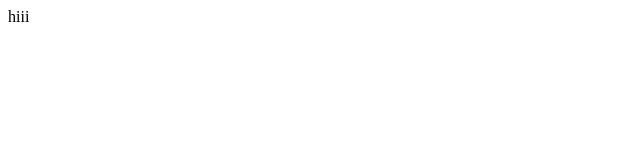
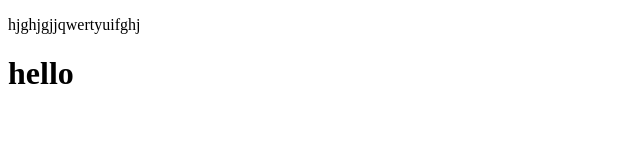
Before and after one commit to bmjyothi24/html-task, a plain HTML site: page index.html in a window 1280 px wide. Shown: the whole page, without its empty margins (0-640 px from the left). Drawn offline with Linux system fonts and the light colour scheme.

Commit message:
second commit

```diff
--- a/index.html
+++ b/index.html
@@ -6,6 +6,7 @@
     <title>Document</title>
 </head>
 <body>
-    hiii
+    <p>hjghjgjjqwertyuifghj</p>
+    <h1>hello</h1>
 </body>
 </html>
```
